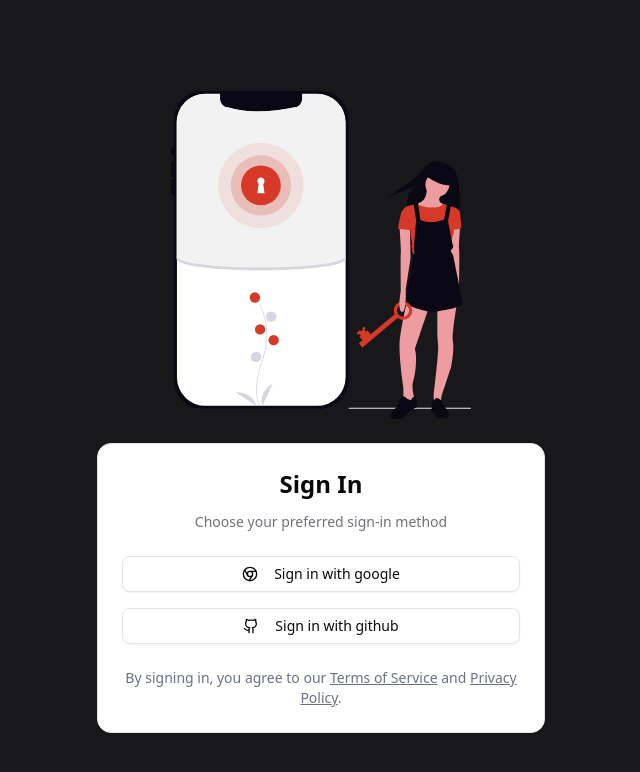
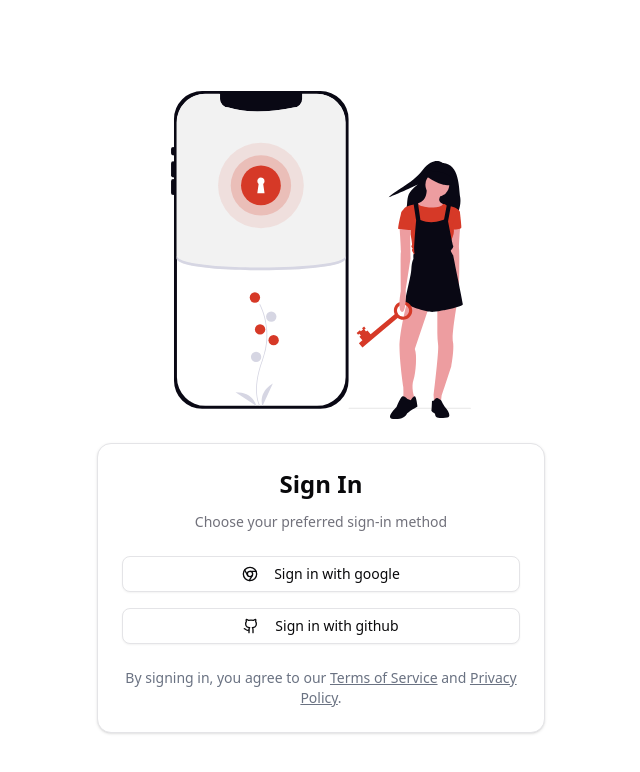
Before and after one commit to aayush130405/sprint-ai-web-code-editor, a Next.js app: page /auth/sign-in in a window 1280 px wide. Shown: the top 772 px of the page, without its empty margins (319-959 px from the left). Built offline with nearby package versions, Linux system fonts and the light colour scheme; no server answers.

Commit message:
update auth layout.tsx to support light mode and fix bug

```diff
--- a/app/(auth)/auth/layout.tsx
+++ b/app/(auth)/auth/layout.tsx
@@ -2,7 +2,7 @@ import React from "react";
 
 const AuthLayout = ({children} : {children: React.ReactNode}) => {
     return (
-        <main className="flex justify-center items-center h-screen flex-col bg-zinc-900">
+        <main className="flex justify-center items-center h-screen flex-col dark:bg-zinc-900">
             {children}
         </main>
     )
```
